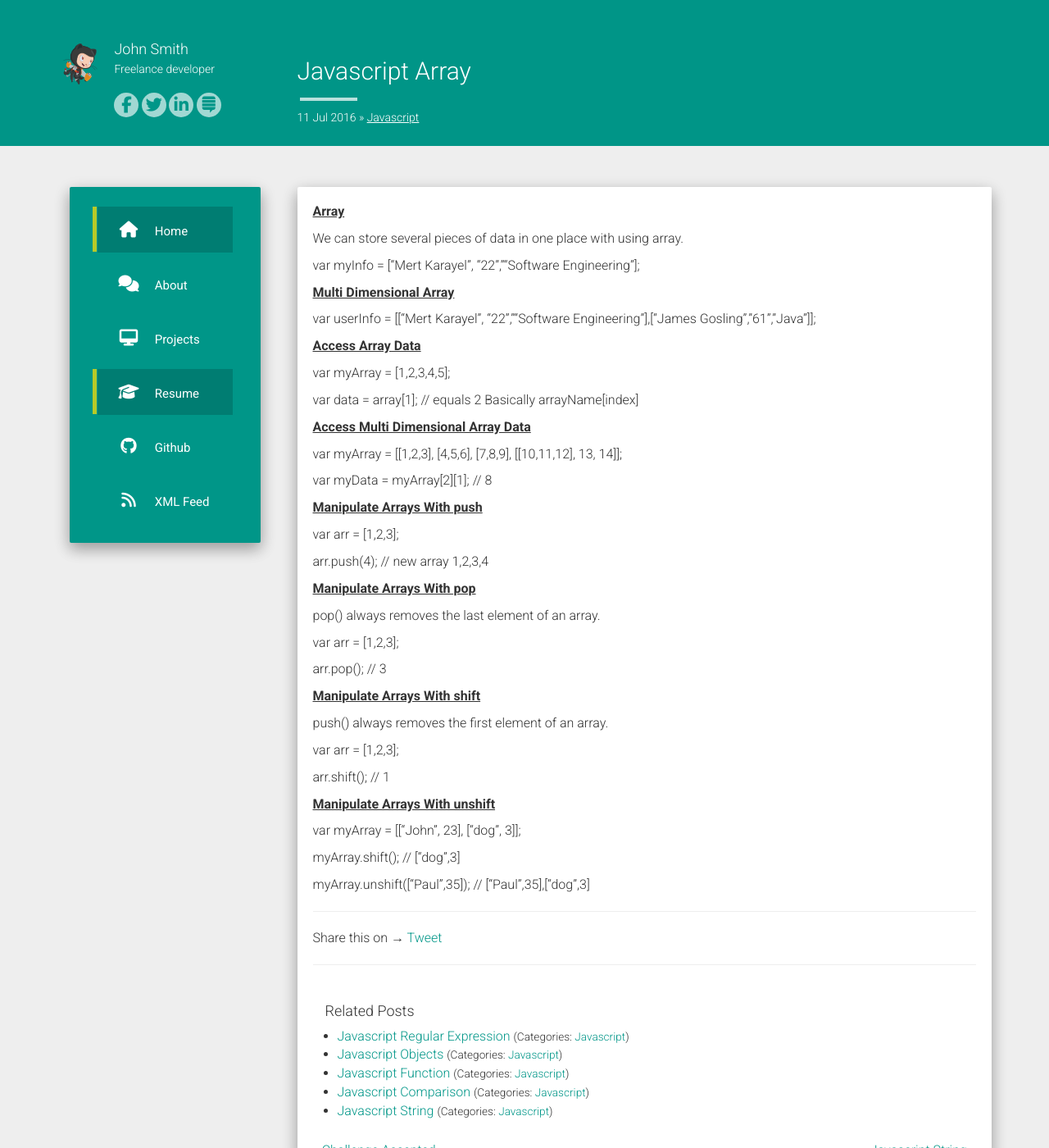
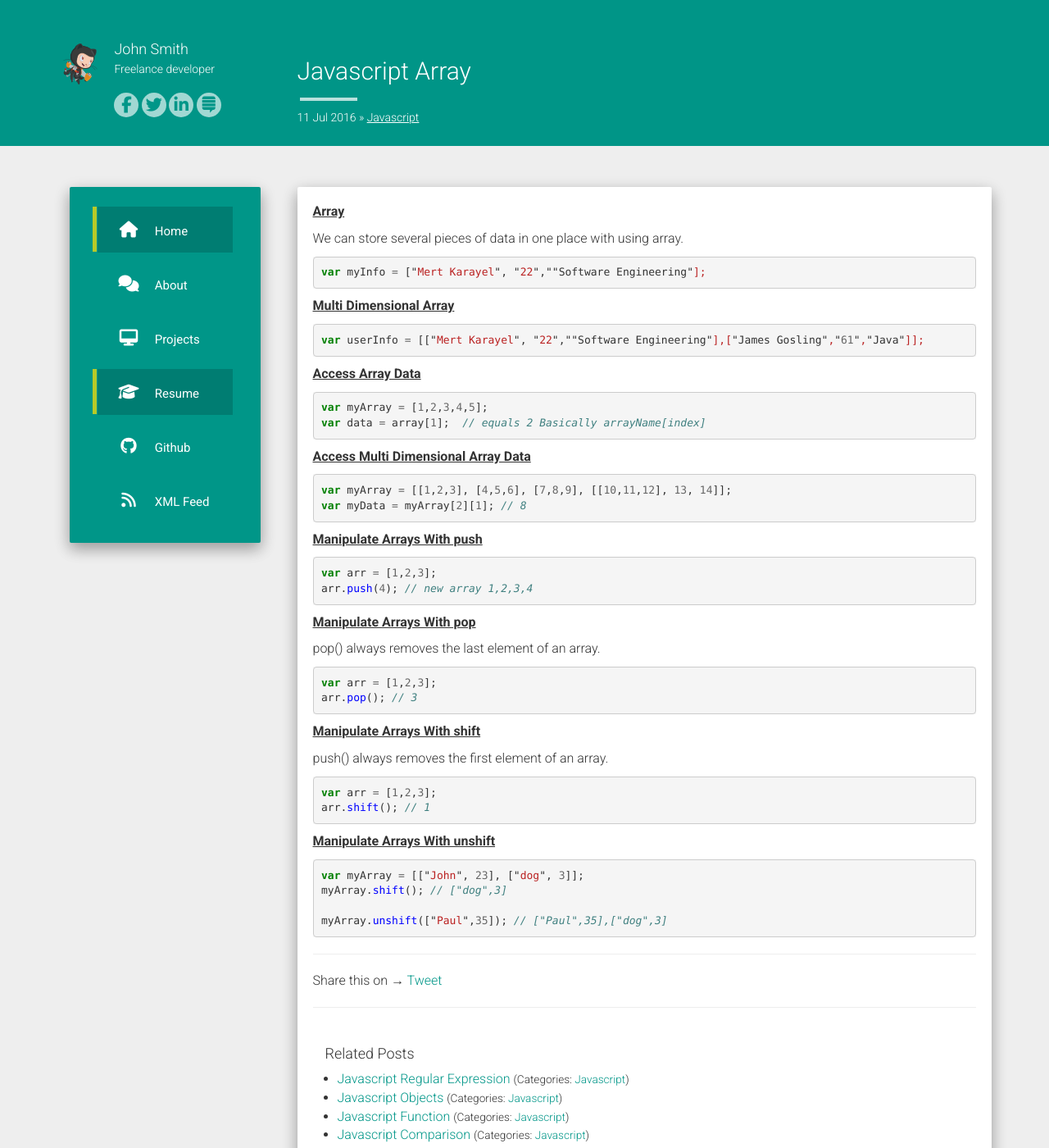
Before and after one commit to Karayel/karayel.github.io, a Jekyll site: the page built from _posts/2016-07-11-javascript-array.markdown, in a window 1280 px wide and 1400 px high. Shown: the whole window at 82% size. Built offline with Jekyll 4.4.1, drawn with Linux system fonts in a browser that asks for light colours; nearby versions of some CDN libraries; comment, search, counter and statistics services are not loaded.

Commit message:
highlight added

```diff
--- a/_posts/2016-07-11-javascript-array.markdown
+++ b/_posts/2016-07-11-javascript-array.markdown
@@ -9,50 +9,59 @@ categories: [Javascript]
 
 We can store several pieces of data in one place with using array.
 
+{% highlight js %}
 var myInfo = ["Mert Karayel", "22",""Software Engineering"];
+{% endhighlight %}
 
 <b><u>Multi Dimensional Array</u></b>
 
+{% highlight js %}
 var userInfo = [["Mert Karayel", "22",""Software Engineering"],["James Gosling","61","Java"]];
+{% endhighlight %}
 
 <b><u>Access Array Data  </u></b>
 
+{% highlight js %}
 var myArray = [1,2,3,4,5];
-
 var data = array[1];  // equals 2 Basically arrayName[index]
+{% endhighlight %}
 
 <b><u>Access Multi Dimensional Array Data</u></b>
 
+{% highlight js %}
 var myArray = [[1,2,3], [4,5,6], [7,8,9], [[10,11,12], 13, 14]];
-
 var myData = myArray[2][1]; // 8
+{% endhighlight %}
 
 <b><u>Manipulate Arrays With push</u></b>
 
+{% highlight js %}
 var arr = [1,2,3];
-
 arr.push(4); // new array 1,2,3,4
+{% endhighlight %}
 
 <b><u>Manipulate Arrays With pop</u></b>
 
 pop() always removes the last element of an array.
 
+{% highlight js %}
 var arr = [1,2,3];
-
 arr.pop(); // 3
+{% endhighlight %}
 
 <b><u>Manipulate Arrays With shift</u></b>
 
 push() always removes the first element of an array.
 
+{% highlight js %}
 var arr = [1,2,3];
-
 arr.shift(); // 1
+{% endhighlight %}
 
 <b><u>Manipulate Arrays With unshift</u></b>
 
+{% highlight js %}
 var myArray = [["John", 23], ["dog", 3]];
-
 myArray.shift(); // ["dog",3]
-
 myArray.unshift(["Paul",35]); // ["Paul",35],["dog",3]
+{% endhighlight %}
```
